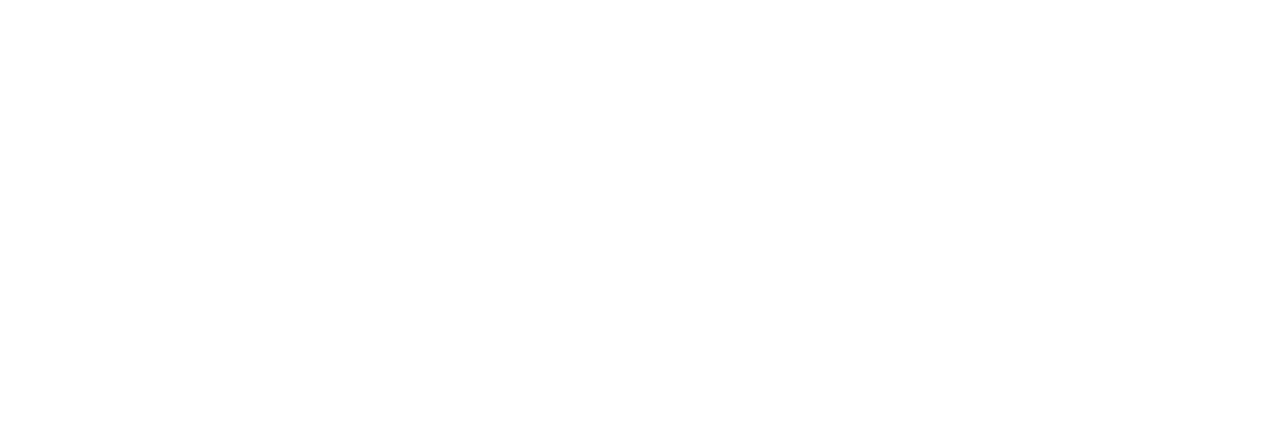
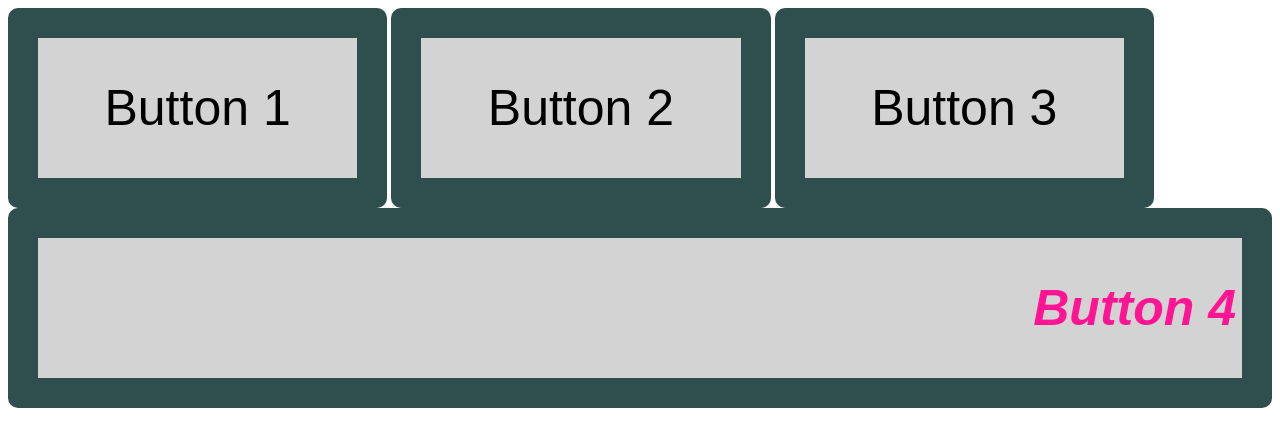
Before and after one commit to Pirci/buttons, a plain HTML site: page index.html in a window 1280 px wide. Drawn offline with Linux system fonts and the light colour scheme.

Commit message:
Final update

```diff
--- a/css/style.css
+++ b/css/style.css
@@ -0,0 +1,22 @@
+body {
+  display: block;
+  margin: 8px;
+  font-family: Georgia, "Times New Roman", Times, serif;
+}
+
+button {
+  width: 30%;
+  font-size: 50px;
+  border: solid 30px darkslategray;
+  background-color: lightgrey;
+  border-radius: 10px;
+  height: 200px;
+}
+
+.last {
+  width: 100%;
+  color: deeppink;
+  font-weight: bold;
+  text-align: right;
+  font-style: italic;
+}
--- a/index.html
+++ b/index.html
@@ -7,5 +7,10 @@
     <title>Buttons</title>
     <link rel="stylesheet" href="css/style.css" />
   </head>
-  <body></body>
+  <body>
+    <button>Button 1</button>
+    <button>Button 2</button>
+    <button>Button 3</button>
+    <button class="last">Button 4</button>
+  </body>
 </html>
```
Also changed, not shown: 1 other file.
